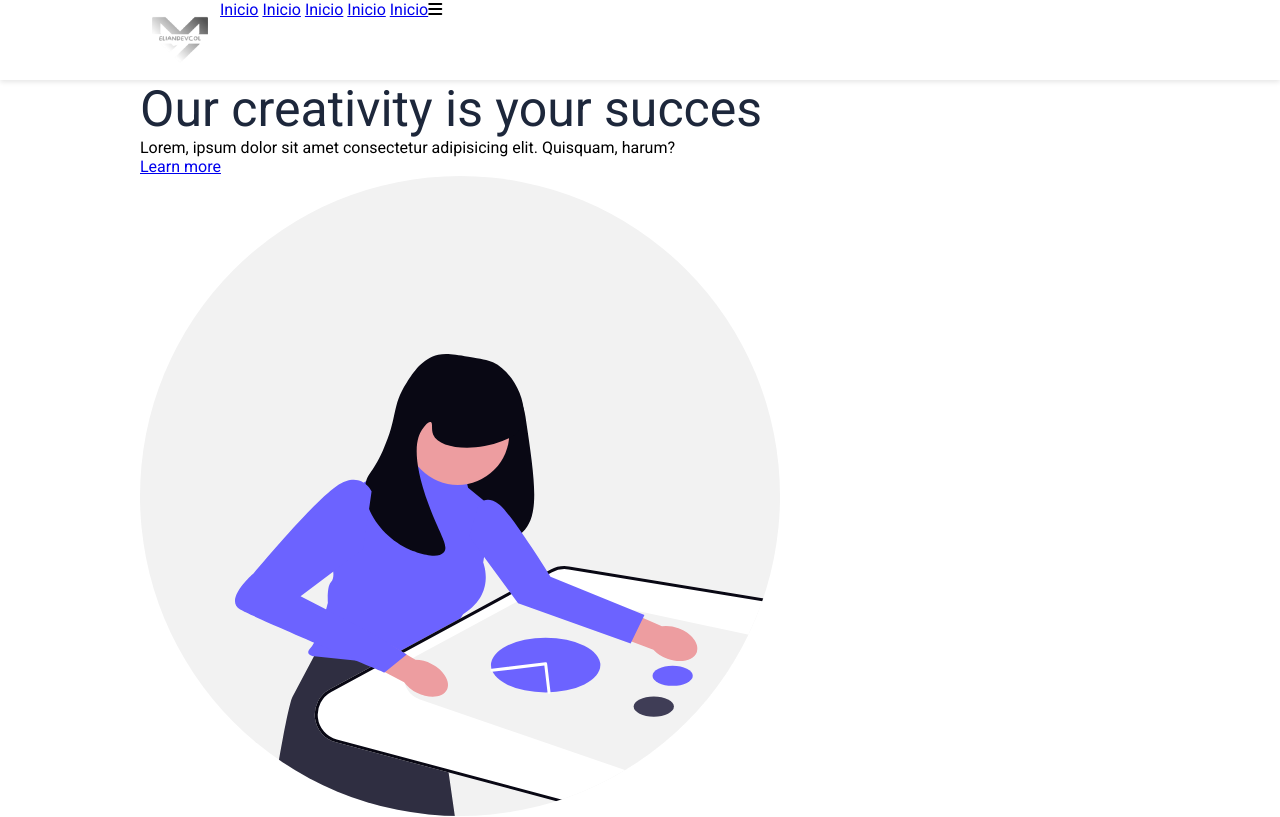
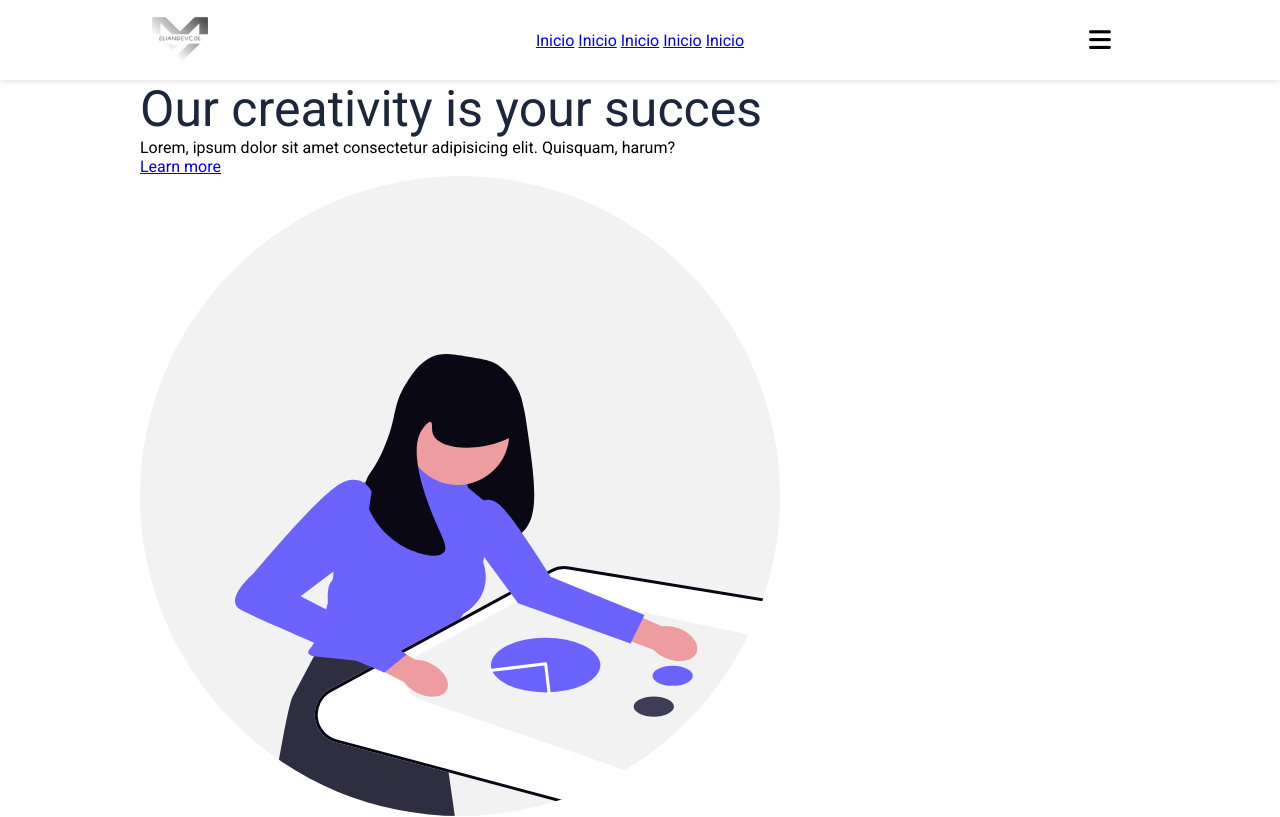
Before and after one commit to eliandevcol/mi-pagina-web, a plain HTML site: page index.html in a window 1280 px wide. Shown: the top 817 px of the page. Drawn offline with Linux system fonts and the light colour scheme.

Commit message:
Trabajando en el css

```diff
--- a/css/style.css
+++ b/css/style.css
@@ -39,16 +39,30 @@ h1 {
 
 
 /*Header*/
+header::before {
+    content: "";
+    display: block;
+    margin-bottom: 80px;
+}
+
+
 nav {
     width: 100%;
     height: 80px;
     background: #fff;
     border-bottom: 1px solid transparent;
     box-shadow: 0 2px 5px rgba(0, 0, 0, 0.1);
+    transition: ease-in-out 0.5s;
+    position: fixed;
+    top: 0;
 }
 
 .nav {
     display: flex;
+    justify-content: space-between;
+    height: 80px;
+    width: 100%;
+    align-items: center;
 }
 
 .nav .logo {
@@ -56,5 +70,26 @@ nav {
 }
 
 .nav .logo img {
-    height: 100%
+    height: 100%;
+    vertical-align: top;
 }
+
+.nav .enlaces-header a{
+    color: #5d6678;
+    text-decoration: none;
+    margin-left: 20px;
+}
+
+.hamburger {
+    width: 80px;
+    height: 80px;
+    text-align: center;
+    z-index: 100;
+    cursor: pointer;
+    transition: color 0.5s ease-in-out;
+}
+
+.hamburger > i{
+    font-size: 25px;
+    line-height: 80px;
+}
```
